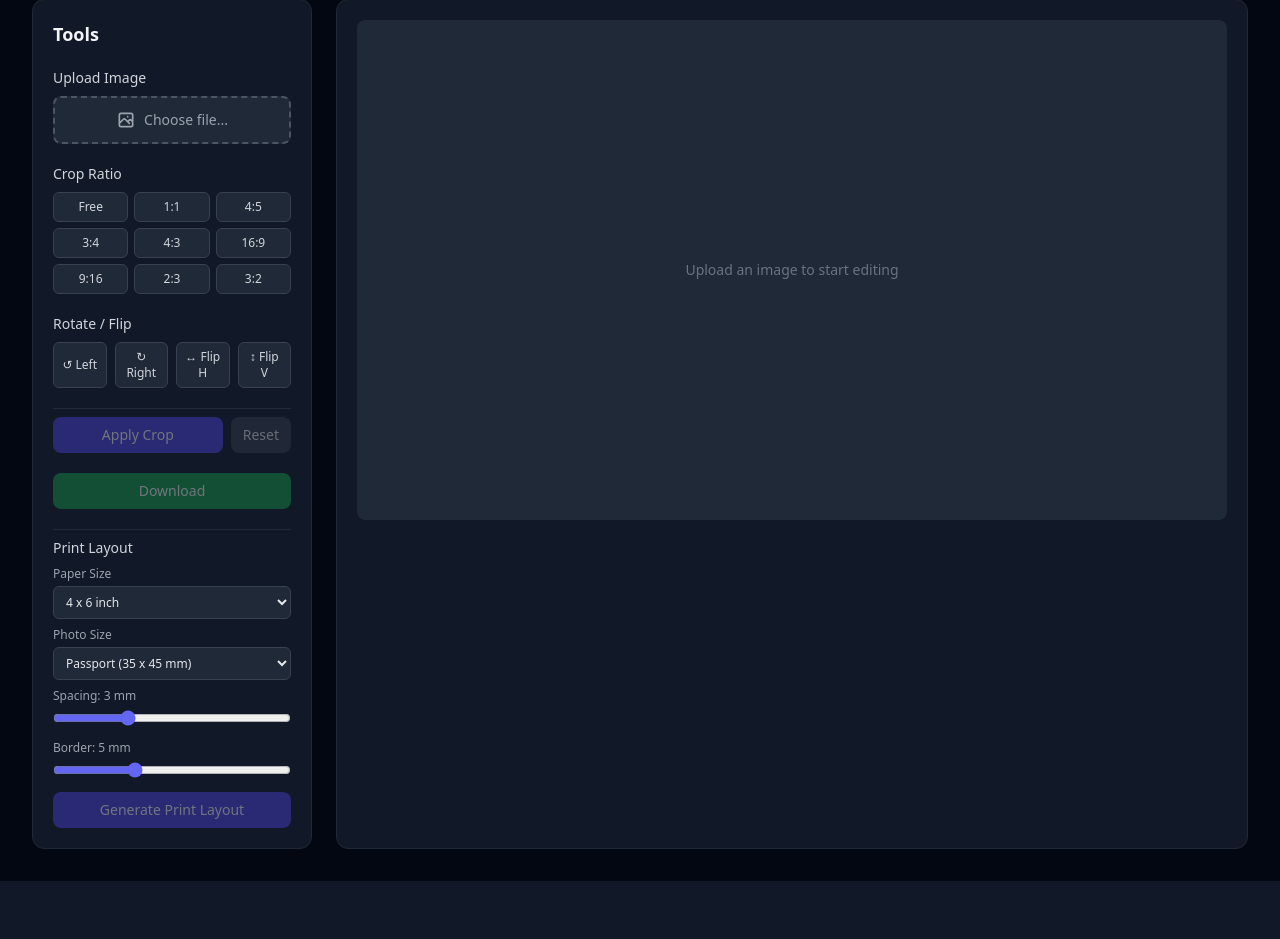
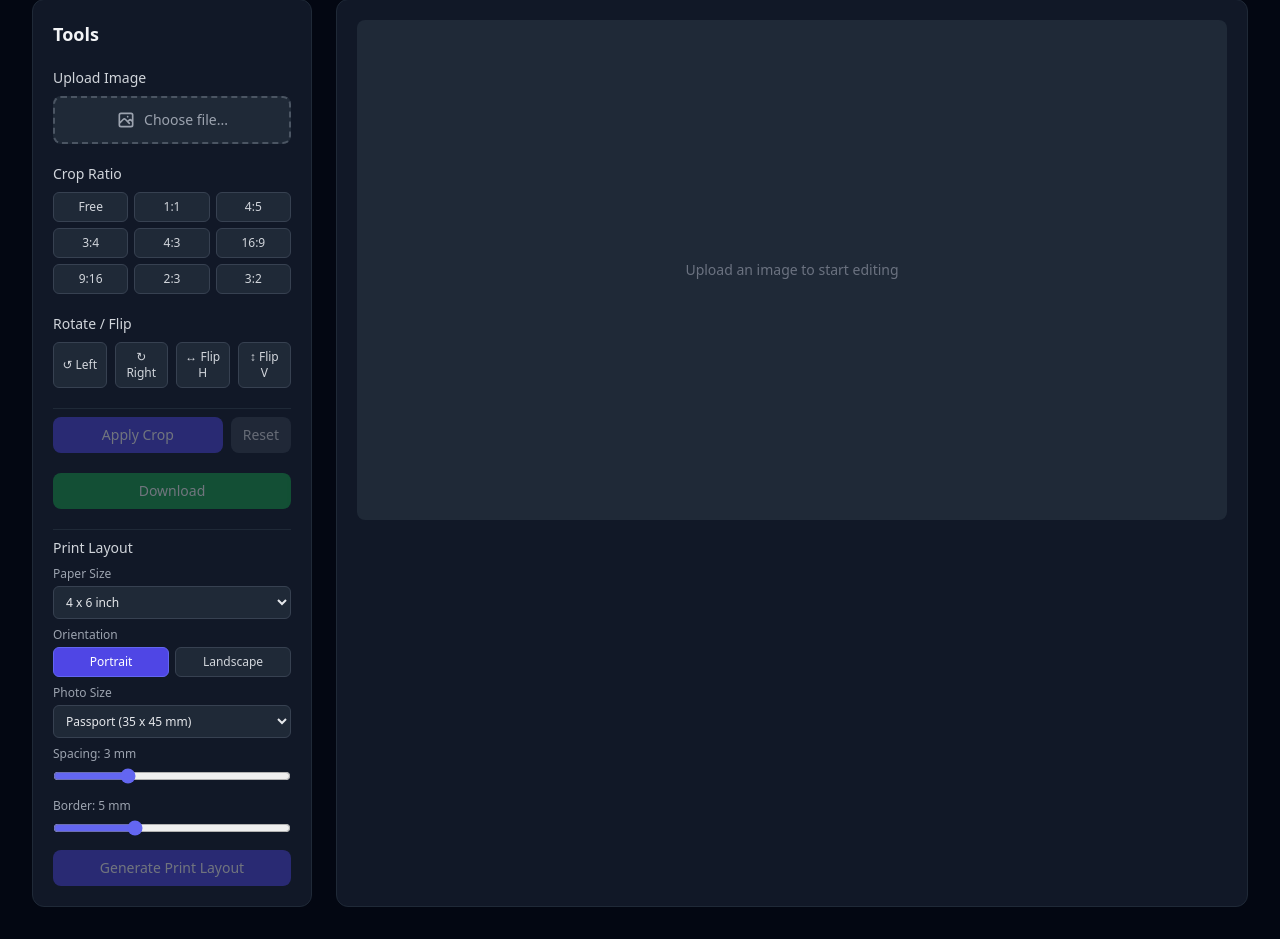
Before and after one commit to neupanesaga419/ai-media-generator, a Django app: page /images/editor/ in a window 1280 px wide. Shown: the part 98-1037 px from the top of the page. Before the commit the page ends 979 px from the top, so only its background shows below. Run offline with Django 5.2, Linux system fonts and the light colour scheme; some libraries are stand-ins or nearby versions.

Commit message:
feat: add portrait/landscape paper orientation toggle to print layout

```diff
--- a/imageapp/templates/imageapp/editor.html
+++ b/imageapp/templates/imageapp/editor.html
@@ -68,6 +68,14 @@
                         <option value="a4">A4 (210 x 297 mm)</option>
                         <option value="letter">US Letter (8.5 x 11 inch)</option>
                     </select>
+                </div>
+
+                <div>
+                    <label class="block text-xs text-gray-400 mb-1">Orientation</label>
+                    <div class="flex gap-1.5">
+                        <button type="button" id="orientation-portrait-button" class="flex-1 rounded-md bg-brand-600 border border-brand-500 px-2 py-1.5 text-xs text-white transition">Portrait</button>
+                        <button type="button" id="orientation-landscape-button" class="flex-1 rounded-md bg-gray-800 border border-gray-700 px-2 py-1.5 text-xs text-gray-300 hover:bg-gray-700 hover:text-white transition">Landscape</button>
+                    </div>
                 </div>
 
                 <div>
@@ -676,6 +684,8 @@ const PHOTO_SIZES = {
 
 const paper_size_select = document.getElementById('paper-size-select');
 const photo_size_select = document.getElementById('photo-size-select');
+const orientation_portrait_button = document.getElementById('orientation-portrait-button');
+const orientation_landscape_button = document.getElementById('orientation-landscape-button');
 const layout_spacing_input = document.getElementById('layout-spacing-input');
 const layout_border_input = document.getElementById('layout-border-input');
 const spacing_value_label = document.getElementById('spacing-value-label');
@@ -686,6 +696,25 @@ const layout_summary = document.getElementById('layout-summary');
 const layout_summary_text = document.getElementById('layout-summary-text');
 
 let print_layout_canvas = null;
+let paper_orientation = 'portrait';  /* 'portrait' or 'landscape' */
+
+orientation_portrait_button.addEventListener('click', function() {
+    paper_orientation = 'portrait';
+    orientation_portrait_button.classList.add('bg-brand-600', 'border-brand-500', 'text-white');
+    orientation_portrait_button.classList.remove('bg-gray-800', 'border-gray-700', 'text-gray-300');
+    orientation_landscape_button.classList.remove('bg-brand-600', 'border-brand-500', 'text-white');
+    orientation_landscape_button.classList.add('bg-gray-800', 'border-gray-700', 'text-gray-300');
+    update_layout_summary();
+});
+
+orientation_landscape_button.addEventListener('click', function() {
+    paper_orientation = 'landscape';
+    orientation_landscape_button.classList.add('bg-brand-600', 'border-brand-500', 'text-white');
+    orientation_landscape_button.classList.remove('bg-gray-800', 'border-gray-700', 'text-gray-300');
+    orientation_portrait_button.classList.remove('bg-brand-600', 'border-brand-500', 'text-white');
+    orientation_portrait_button.classList.add('bg-gray-800', 'border-gray-700', 'text-gray-300');
+    update_layout_summary();
+});
 
 function mm_to_pixels(millimeters) {
     return Math.round((millimeters / MM_PER_INCH) * DPI);
@@ -703,8 +732,9 @@ function compute_layout() {
     const spacing_mm = parseInt(layout_spacing_input.value);
     const border_mm = parseInt(layout_border_input.value);
 
-    const paper_width_pixels = inches_to_pixels(paper.width_inches);
-    const paper_height_pixels = inches_to_pixels(paper.height_inches);
+    const is_landscape = paper_orientation === 'landscape';
+    const paper_width_pixels = inches_to_pixels(is_landscape ? paper.height_inches : paper.width_inches);
+    const paper_height_pixels = inches_to_pixels(is_landscape ? paper.width_inches : paper.height_inches);
     const spacing_pixels = mm_to_pixels(spacing_mm);
     const border_pixels = mm_to_pixels(border_mm);
 
```
